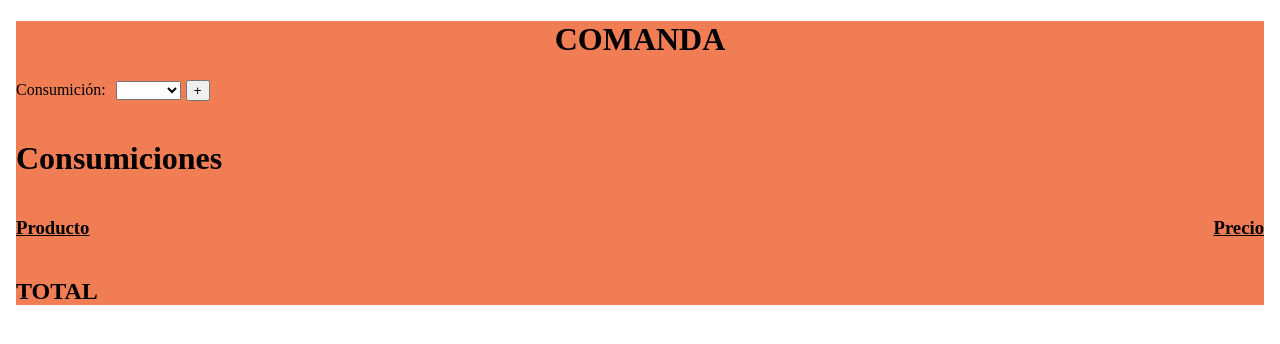
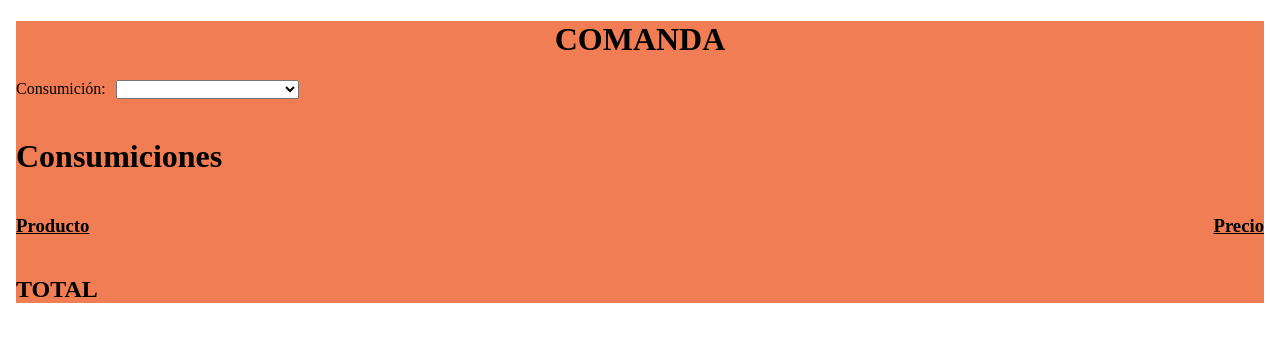
Before and after one commit to IvanAguado22/Practica_DataBinding_DSI, an Angular app in the folder Micropractica1/: page / in a window 1280 px wide. Shown: the top 344 px of the page. Built offline with nearby package versions, Linux system fonts and the light colour scheme.

Commit message:
Solucionado añadir y quitar comandas

```diff
--- a/Micropractica1/src/app/app.component.html
+++ b/Micropractica1/src/app/app.component.html
@@ -10,15 +10,17 @@
     <select name="comanda" id="comanda" [(ngModel)]='cod_comand'>
         <option *ngFor='let comanda of comanda; let i=index' [value]='comanda[1]'>{{comanda[0]}}</option>
     </select>
-    <button id="button" type='button' (click)='addLinea(cod_comand)'>+</button>
+    <button id="button1" type='button' *ngIf="cod_comand==5.5" (click)='addLinea(0)'>+</button>
+    <button id="button2" type='button' *ngIf="cod_comand==3.5" (click)='addLinea(1)'>+</button>
+    <button id="button3" type='button' *ngIf="cod_comand==7" (click)='addLinea(2)'>+</button>
   </div>
   <br>
 
   <div class="pedido">
       <h1>Consumiciones</h1>
       <div class="titulos">
-      <h3><u>Producto</u></h3>
-      <h3 class="precio"><u>Precio</u></h3>
+        <h3><u>Producto</u></h3>
+        <h3 class="precio"><u>Precio</u></h3>
       </div>
       <p *ngFor='let linea of lineas; let i=index'>
         {{linea}}
--- a/Micropractica1/src/app/app.component.ts
+++ b/Micropractica1/src/app/app.component.ts
@@ -11,7 +11,7 @@ export class AppComponent {
 
   public lineas:Array<[string,number]>=[];
   public cod_comand = 0;
-  public comanda:Array<[string,number]>=[['cerdo',5.5],['arroz',3.5],['ternera',7]];
+  public comanda:Array<[string,number]>=[['Cerdo agridulce',5.5],['Arroz tres delicias',3.5],['Ternera con bambu y setas',7]];
 
   public addLinea(i: number)
   {
```
